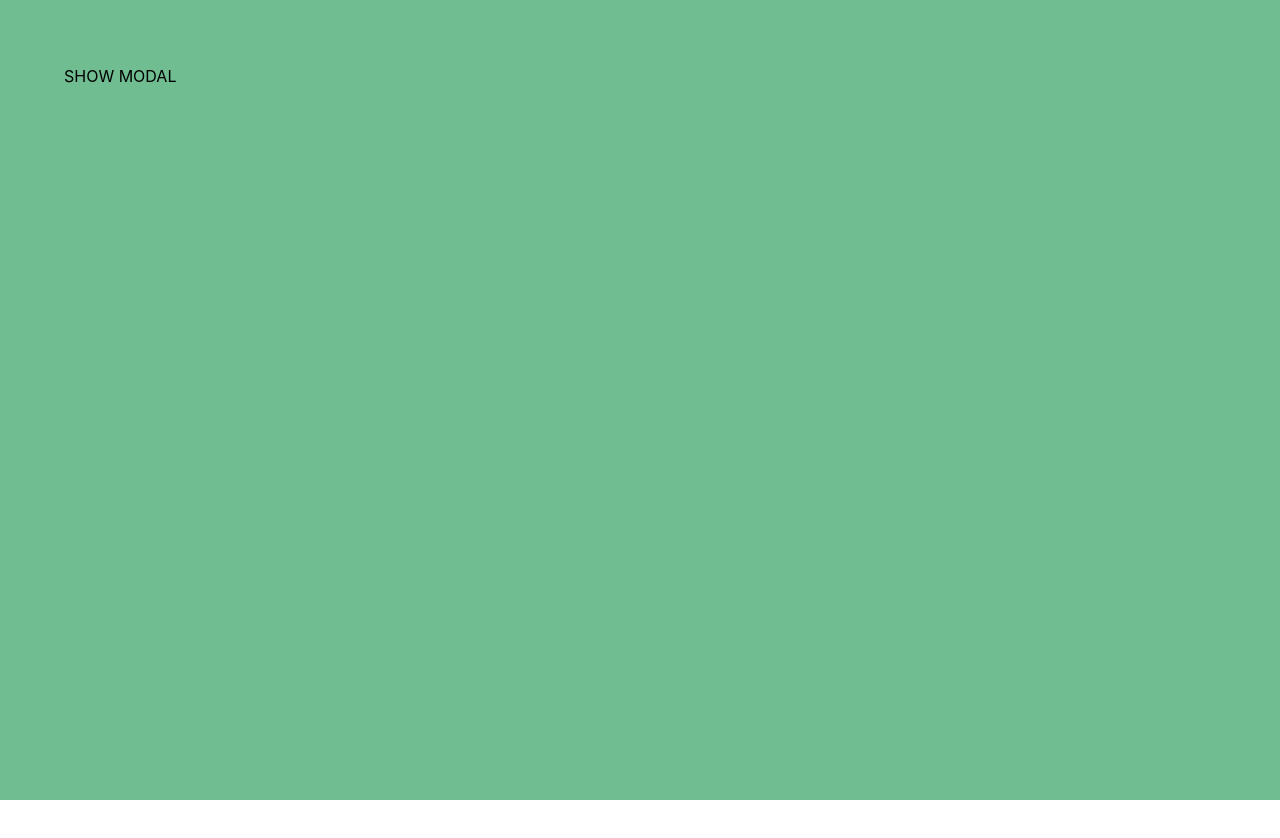
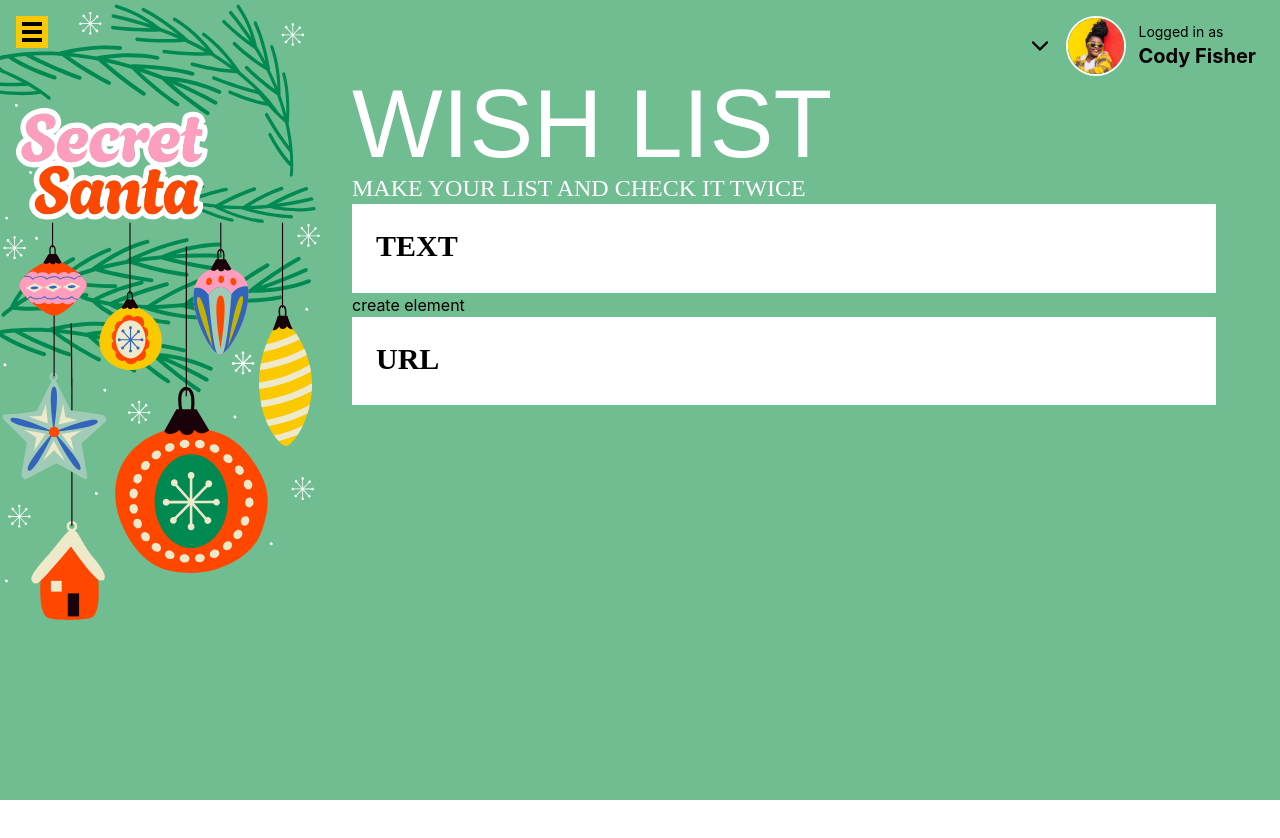
Before and after one commit to ccccchriz/advent-of-css-2023, a React (Vite) app: page / in a window 1280 px wide. Shown: the top 838 px of the page. Before the commit the page ends 800 px from the top, so only its background shows below. Built offline with nearby package versions, Linux system fonts and the light colour scheme; a web font is replaced by a local one.

Commit message:
empty wishlist component

```diff
--- a/src/App.tsx
+++ b/src/App.tsx
@@ -1,21 +1,9 @@
-import { useRef } from "react";
-import Modal from "./components/Modal/Modal";
+import Wishlist from "./pages/main/Wishlist";
 
 function App() {
-  const modal = useRef<HTMLDialogElement>(null);
-
   return (
     <>
-      <div className="bg-silverTree p-16 min-h-screen">
-        <Modal
-          type="success"
-          children={<div>Dddddddddddddddddada</div>}
-          ref={modal}
-        />
-        <button type="button" onClick={() => modal.current!.showModal()}>
-          SHOW MODAL
-        </button>
-      </div>
+      <Wishlist />
     </>
   );
 }
--- a/src/pages/MainLayout.tsx
+++ b/src/pages/MainLayout.tsx
@@ -1,11 +1,16 @@
+import { ReactNode } from "react";
 import Footer from "../components/Footer/Footer";
 import Menu from "../components/Menu/Menu.tsx";
 import UserInfo from "../components/User/UserWithDropdown.tsx";
 
-export default function MainLayout() {
+type MainLayoutProps = {
+  children: ReactNode;
+};
+
+export default function MainLayout({ children }: MainLayoutProps) {
   return (
     <>
-      <main className="min-h-screen grid md:grid-cols-[20rem_auto] bg-silverTree dark:bg-nileBlue ">
+      <main className="min-h-screen grid md:grid-cols-[20rem_auto] bg-silverTree dark:bg-nileBlue gap-8">
         <Menu />
         <div className="hidden md:block">
           <img
@@ -23,6 +28,7 @@ export default function MainLayout() {
           <div className="flex w-full justify-end mt-4 -ml-6">
             <UserInfo avatar="avatar/img/avatar-01.png" name="Cody Fisher" />
           </div>
+          {children}
         </div>
       </main>
       <Footer />
--- /dev/null
+++ b/src/pages/main/Wishlist.tsx
@@ -0,0 +1,27 @@
+import { useState } from "react";
+import Input from "../../components/Input/Input";
+import MainLayout from "../MainLayout";
+
+function Wishlist() {
+  const [wishlist, setWishlist] = useState([]);
+
+  return (
+    <>
+      <MainLayout>
+        <div className="mr-16">
+          <h2 className="text-white text-8xl font-condensed">WISH LIST</h2>
+          <p className="text-white text-2xl font-handwriting">
+            MAKE YOUR LIST AND CHECK IT TWICE
+          </p>
+          <form>
+            <Input type="text" />
+            <button>create element</button>
+            <Input type="url" />
+          </form>
+        </div>
+      </MainLayout>
+    </>
+  );
+}
+
+export default Wishlist;
```
